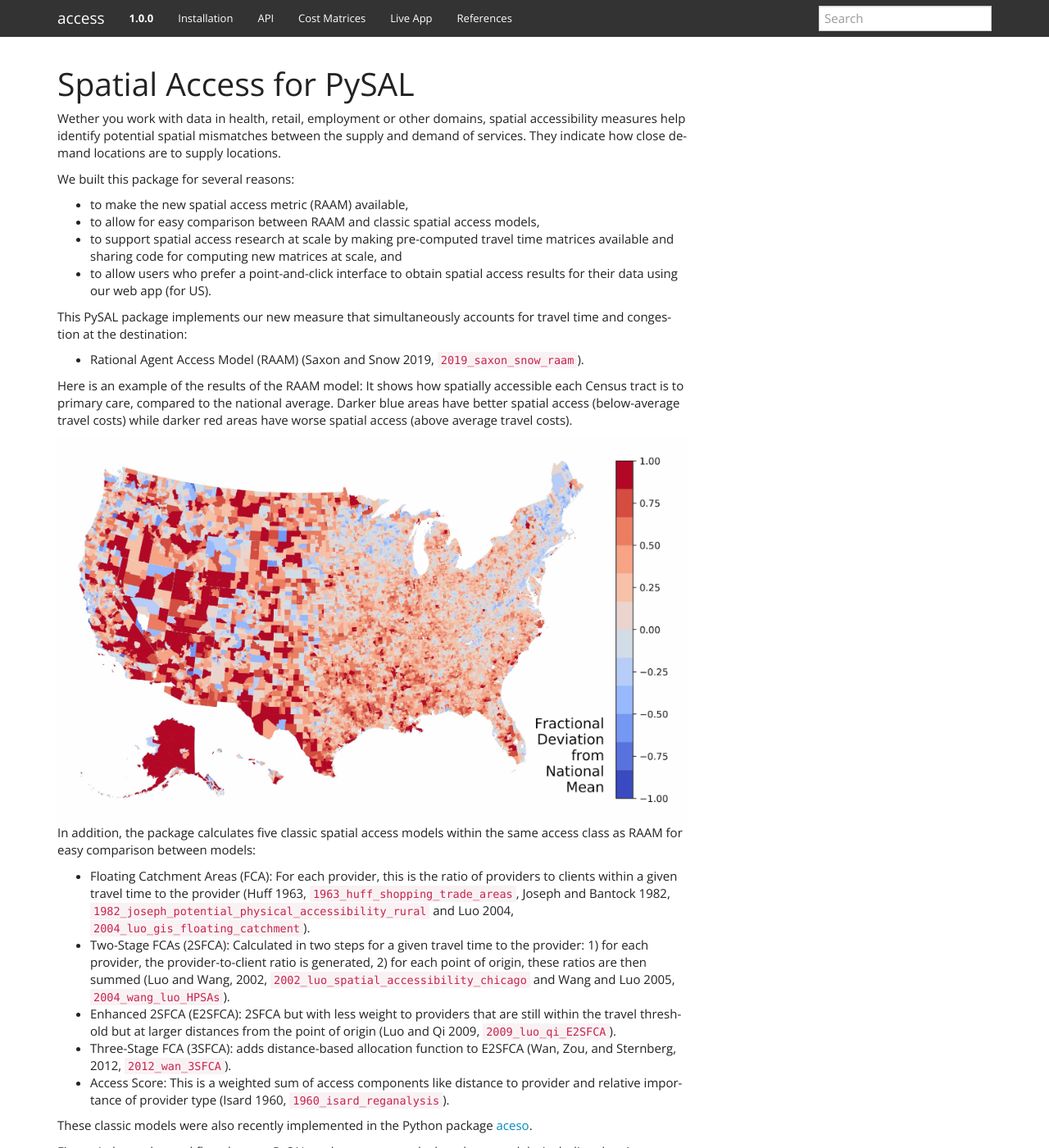
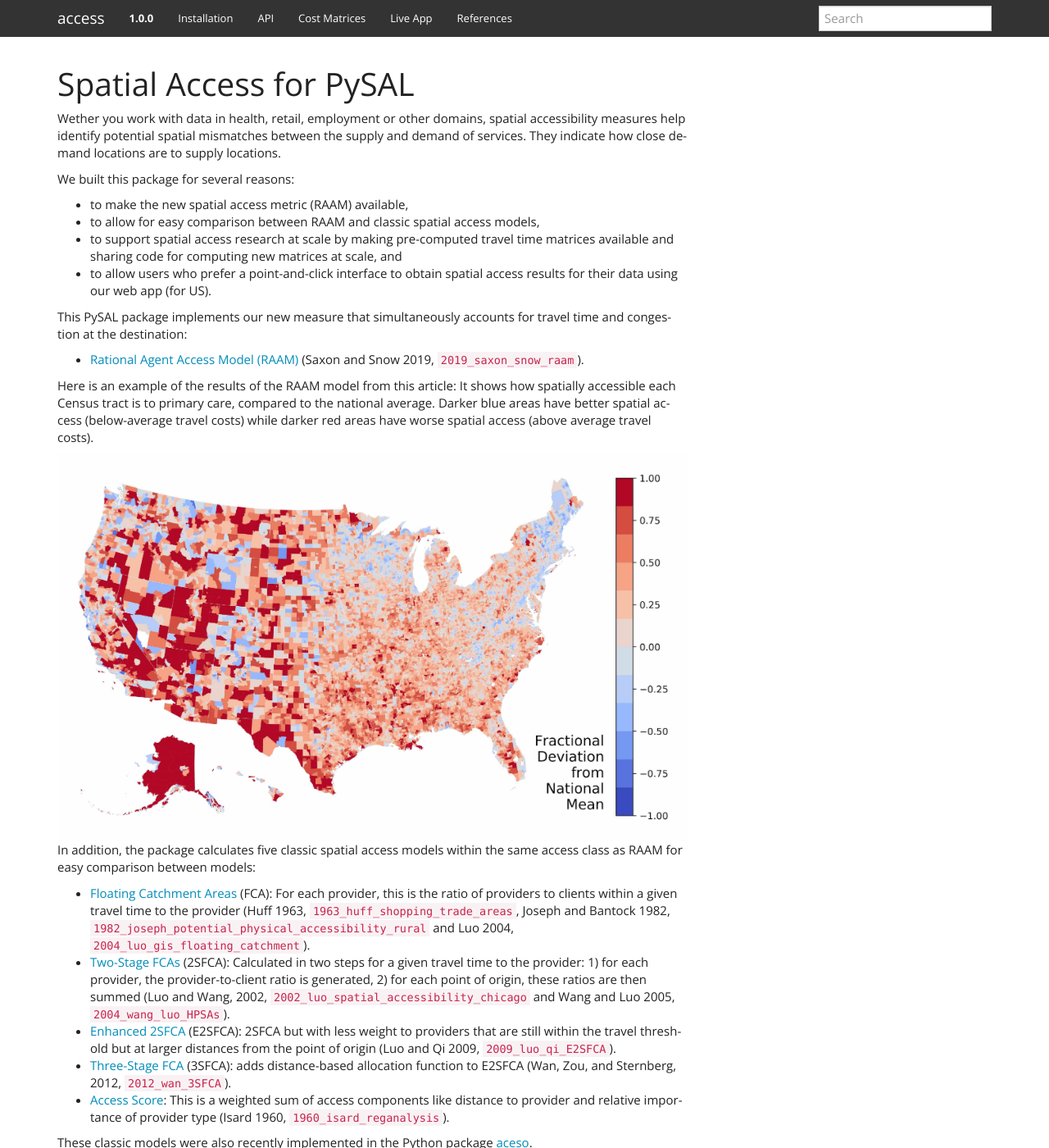
Before and after one commit to pysal/access, a Sphinx documentation site: the page built from docs/index.rst, in a window 1280 px wide and 1400 px high. Shown: the whole window at 82% size. Built offline with Sphinx 7.4.7, drawn with Linux system fonts in a browser that asks for light colours; pages that are not in the unit, such as notebooks, are missing from menus; cross-references to code outside the pages are shown as plain code; some of the changed text lies outside the part shown.

Commit message:
updates to index and resource pages

```diff
--- a/docs/index.rst
+++ b/docs/index.rst
@@ -15,24 +15,24 @@ We built this package for several reasons:
 
 This PySAL package implements our new measure that simultaneously accounts for travel time and congestion at the destination:
 
-- Rational Agent Access Model (RAAM) (Saxon and Snow 2019, :cite:`2019_saxon_snow_raam`).
+- `Rational Agent Access Model (RAAM) <https://access.readthedocs.io/en/latest/generated/access.raam.raam.html#access.raam.raam>`_ (Saxon and Snow 2019, :cite:`2019_saxon_snow_raam`).
 
-Here is an example of the results of the RAAM model: It shows how spatially accessible each Census tract is to primary care, compared to the national average. Darker blue areas have better spatial access (below-average travel costs) while darker red areas have worse spatial access (above average travel costs).
+Here is an example of the results of the RAAM model from this article: It shows how spatially accessible each Census tract is to primary care, compared to the national average. Darker blue areas have better spatial access (below-average travel costs) while darker red areas have worse spatial access (above average travel costs).
 
 .. image:: _static/images/full_us.jpg
    :width: 100%
 
 In addition, the package calculates five classic spatial access models within the same access class as RAAM for easy comparison between models:
 
-- Floating Catchment Areas (FCA): For each provider, this is the ratio of providers to clients within a given travel time to the provider (Huff 1963, :cite:`1963_huff_shopping_trade_areas`, Joseph and Bantock 1982, :cite:`1982_joseph_potential_physical_accessibility_rural` and Luo 2004, :cite:`2004_luo_gis_floating_catchment`).
+- `Floating Catchment Areas <https://access.readthedocs.io/en/latest/generated/access.fca.fca_ratio.html#access.fca.fca_ratio>`_ (FCA): For each provider, this is the ratio of providers to clients within a given travel time to the provider (Huff 1963, :cite:`1963_huff_shopping_trade_areas`, Joseph and Bantock 1982, :cite:`1982_joseph_potential_physical_accessibility_rural` and Luo 2004, :cite:`2004_luo_gis_floating_catchment`).
 
-- Two-Stage FCAs (2SFCA): Calculated in two steps for a given travel time to the provider: 1) for each provider, the provider-to-client ratio is generated, 2) for each point of origin, these ratios are then summed (Luo and Wang, 2002, :cite:`2002_luo_spatial_accessibility_chicago` and Wang and Luo 2005, :cite:`2004_wang_luo_HPSAs`).
+- `Two-Stage FCAs <https://access.readthedocs.io/en/latest/generated/access.fca.two_stage_fca.html#access.fca.two_stage_fca>`_ (2SFCA): Calculated in two steps for a given travel time to the provider: 1) for each provider, the provider-to-client ratio is generated, 2) for each point of origin, these ratios are then summed (Luo and Wang, 2002, :cite:`2002_luo_spatial_accessibility_chicago` and Wang and Luo 2005, :cite:`2004_wang_luo_HPSAs`).
 
-- Enhanced 2SFCA (E2SFCA): 2SFCA but with less weight to providers that are still within the travel threshold but at larger distances from the point of origin (Luo and Qi 2009, :cite:`2009_luo_qi_E2SFCA`).
+- `Enhanced 2SFCA <https://access.readthedocs.io/en/latest/generated/access.fca.two_stage_fca.html#access.fca.two_stage_fca>`_ (E2SFCA): 2SFCA but with less weight to providers that are still within the travel threshold but at larger distances from the point of origin (Luo and Qi 2009, :cite:`2009_luo_qi_E2SFCA`).
 
-- Three-Stage FCA (3SFCA): adds distance-based allocation function to E2SFCA (Wan, Zou, and Sternberg, 2012, :cite:`2012_wan_3SFCA`).
+- `Three-Stage FCA <https://access.readthedocs.io/en/latest/generated/access.fca.three_stage_fca.html#access.fca.three_stage_fca>`_ (3SFCA): adds distance-based allocation function to E2SFCA (Wan, Zou, and Sternberg, 2012, :cite:`2012_wan_3SFCA`).
 
-- Access Score: This is a weighted sum of access components like distance to provider and relative importance of provider type (Isard 1960, :cite:`1960_isard_reganalysis`).
+- `Access Score <https://access.readthedocs.io/en/latest/generated/access.fca.weighted_catchment.html#access.fca.weighted_catchment>`_: This is a weighted sum of access components like distance to provider and relative importance of provider type (Isard 1960, :cite:`1960_isard_reganalysis`).
 
 These classic models were also recently implemented in the Python package `aceso <https://github.com/tetraptych/aceso>`_.
 
@@ -41,7 +41,7 @@ Figure 1 shows the workflow that our PySAL package uses to calculate these model
 .. image:: _static/images/fig1.png
    :width: 100%
 
-As shown, all measures depend on travel times or distances between origins and destinations. The `Cost Matrix <https://access.readthedocs.io/en/latest/resources.html>`_ section outlines how these travel times can be calculated or accessed as matrices that we pre-calculated.
+As shown, all measures depend on travel times or distances between origins and destinations. This is the most computationally expensive part of calculating spatial access measures. The `Cost Matrix <https://access.readthedocs.io/en/latest/resources.html>`_ section outlines how these travel times can be computed or how you can access our pre-computed matrices for the US.
 
 .. toctree::
    :hidden:
```
Also changed, not shown: docs/resources.rst (+18 -4 lines).
